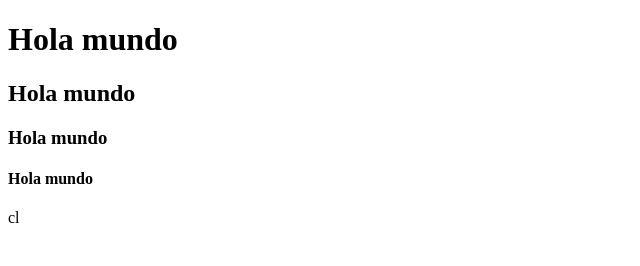
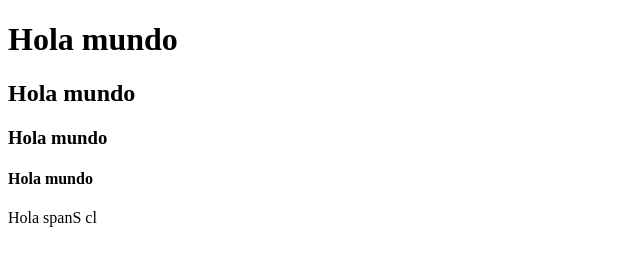
Before and after one commit to ZoiloMendoza/practica1, a plain HTML site: page index.html in a window 1280 px wide. Shown: the full height of the page, 0-640 px from the left. Drawn offline with Linux system fonts and the light colour scheme.

Commit message:
agregando span

```diff
--- a/index.html
+++ b/index.html
@@ -11,5 +11,6 @@
     <h2>Hola mundo</h2>
     <h3>Hola mundo</h3>
     <h4>Hola mundo</h4>
+    <span>Hola spanS</span>
 </body>
 </html>cl
```
